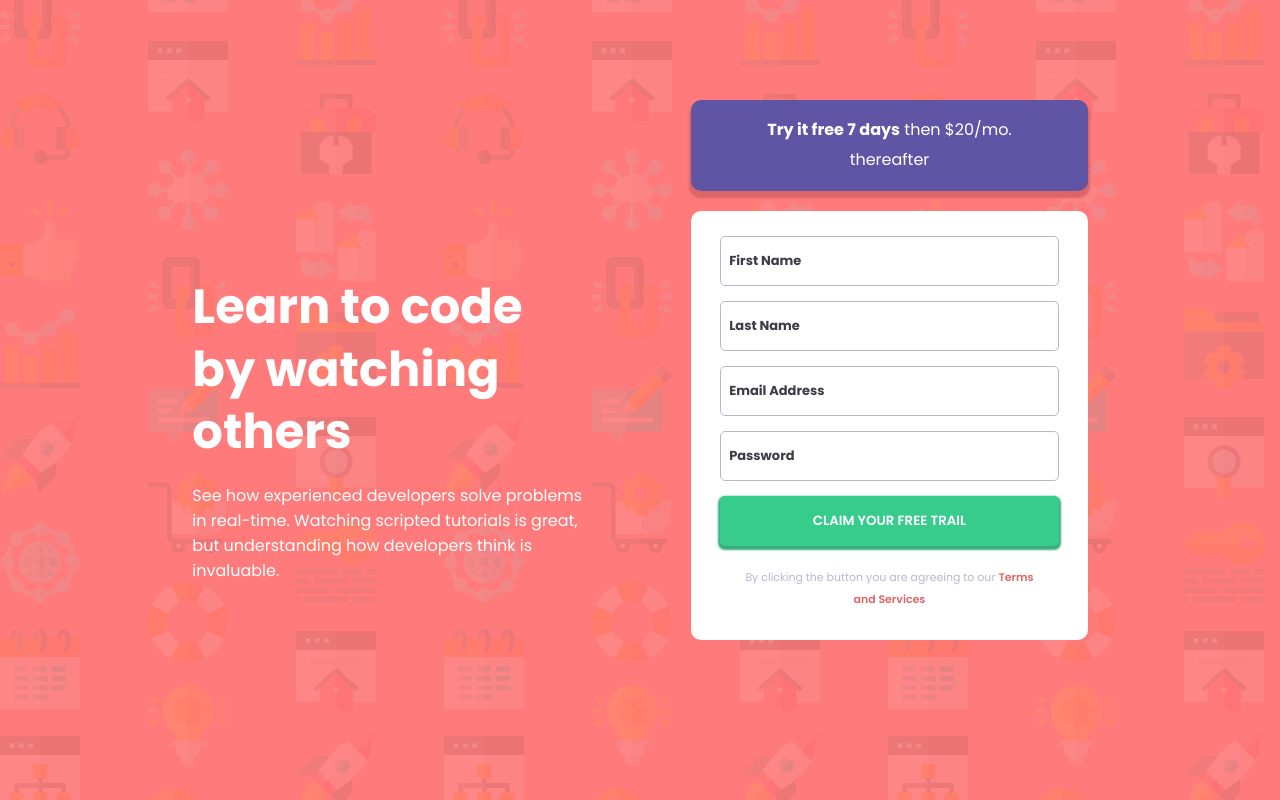
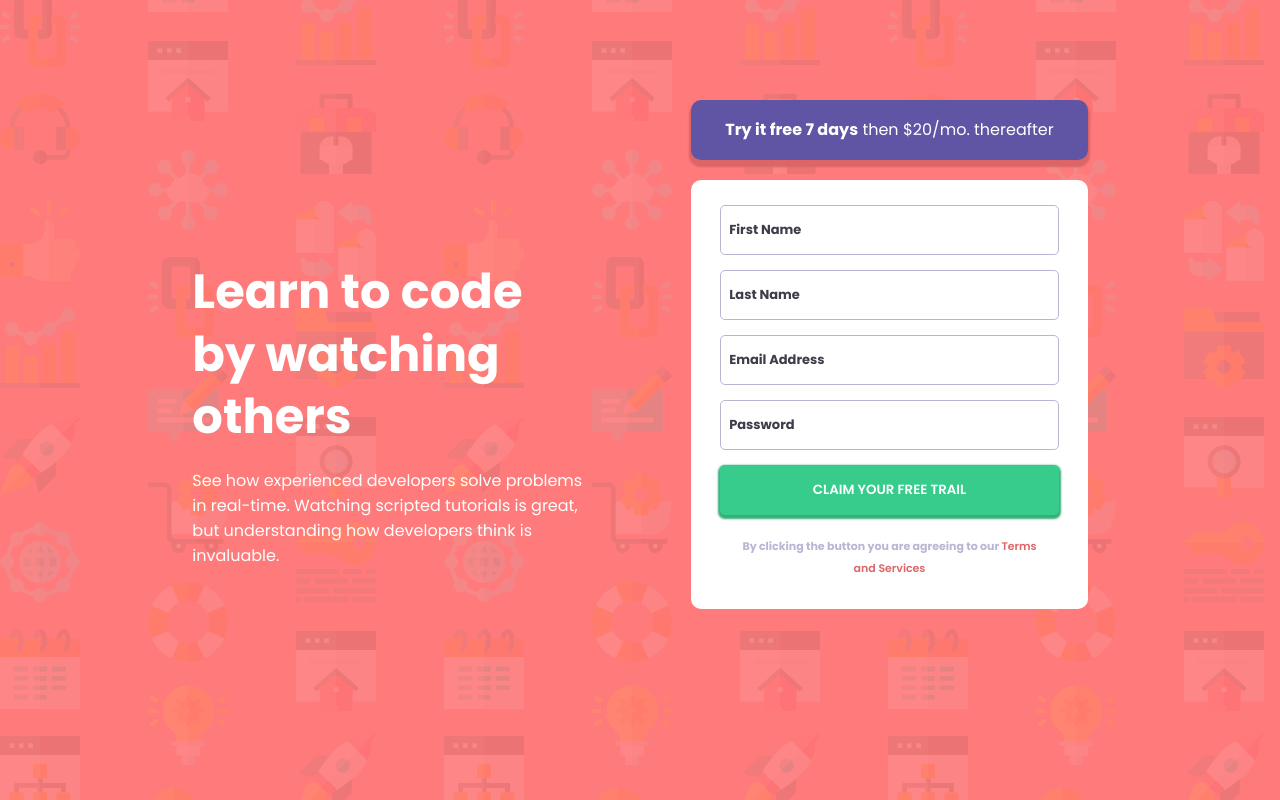
Before and after one commit to Ctaracena/FMentor_SignUpForm, a plain HTML site: page index.html in a window 1280 px wide. Drawn offline with Linux system fonts and the light colour scheme.

Commit message:
se arregló accesibilidad

```diff
--- a/css/styles.css
+++ b/css/styles.css
@@ -6,7 +6,6 @@
 }
 
 body {
-  width: 375px;
   margin: auto;
   background-image: url(../images/bg-intro-mobile.png);
   background-color: hsl(0, 100%, 74%);
@@ -42,7 +41,9 @@ body {
   margin-bottom: 20px;
   box-shadow: 0 5px 2px 2px #DB6567;
 }
-.promo p {
+.promo h3 {
+  font-size: 16px;
+  font-weight: 400;
   width: 60%;
   line-height: 1.9;
   text-align: center;
@@ -82,7 +83,7 @@ form {
 .email-wrapper input,
 .password-wrapper input {
   border-style: none;
-  width: 65%;
+  width: 60%;
   outline: none;
 }
 .btn {
@@ -96,7 +97,7 @@ form {
   padding: 15px 5px;
   box-shadow: 0 2px 2px 2px #37ad7a;
 }
-.form p {
+.form h3 {
   color: hsl(246, 25%, 77%);
   font-size: 11px;
   width: 90%;
@@ -134,8 +135,8 @@ form {
   width: 100%;
   padding: 15px 0;
   }
-  .promo p {
-    width: 80%;
+  .promo h3 {
+    width: 100%;
   }
   .form-wrapper {
     width: 45%;
@@ -145,18 +146,11 @@ form {
 
 
 @media screen and (min-width: 1250px) {
-  body {
-    width: 100vw;
-    padding-top: 100px;
-  }
   .main-container {
-    display: flex;
-    align-items: center;
     justify-content: space-evenly;
   }
   .details {
     width: 36%;
-    text-align: left;
   }
   .details h1 {
     font-size: 48px;
--- a/index.html
+++ b/index.html
@@ -15,29 +15,29 @@
     </section>
     <div class="form-wrapper">
       <section class="promo">
-        <p><strong>Try it free 7 days</strong> then $20/mo. thereafter</p>
+        <h3><strong>Try it free 7 days</strong> then $20/mo. thereafter</h3>
       </section>
       <section class="form">
         <form action="submit">
           <div class="name-wrapper">
             <label for="first-name">First Name</label>
-            <input type="text" name="first-name">
+            <input type="text" id="first-name" name="label element">
           </div>
             <div class="last-name-wrapper">
               <label for="last-name">Last Name</label>
-              <input type="text" name="last-name">
+              <input type="text" id="last-name" name="label element">
             </div>
             <div class="email-wrapper">
               <label for="email">Email Address</label>
-              <input type="email" name="email">
+              <input type="email" id="email" name="label element">
             </div>
             <div class="password-wrapper">
               <label for="password">Password</label>
-              <input type="password" name="password">
+              <input type="password" id="password" name="label element">
             </div>
           <input class="btn" type="submit" value="CLAIM YOUR FREE TRAIL">
         </form>
-        <p>By clicking the button you are agreeing to our <a href="">Terms and Services</a></p>
+        <h3>By clicking the button you are agreeing to our <a href="">Terms and Services</a></h3>
       </section>
     </div>
 
```
